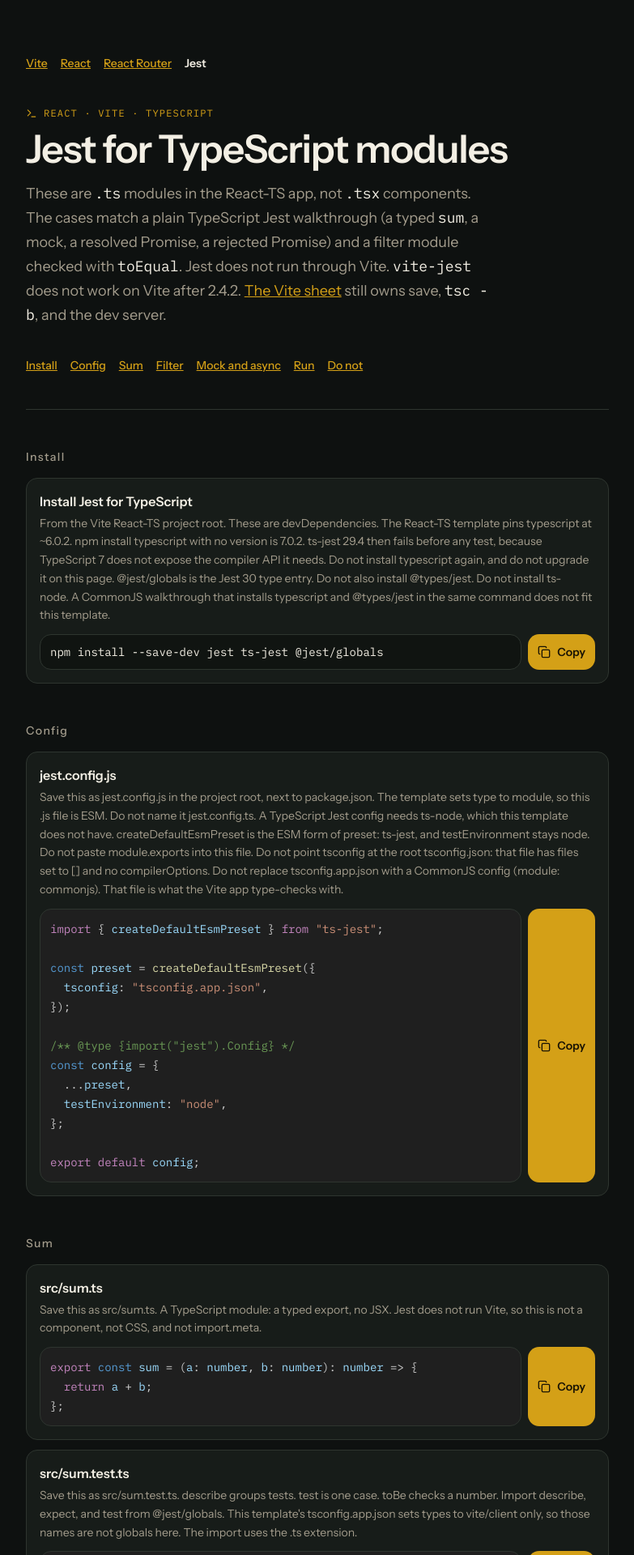
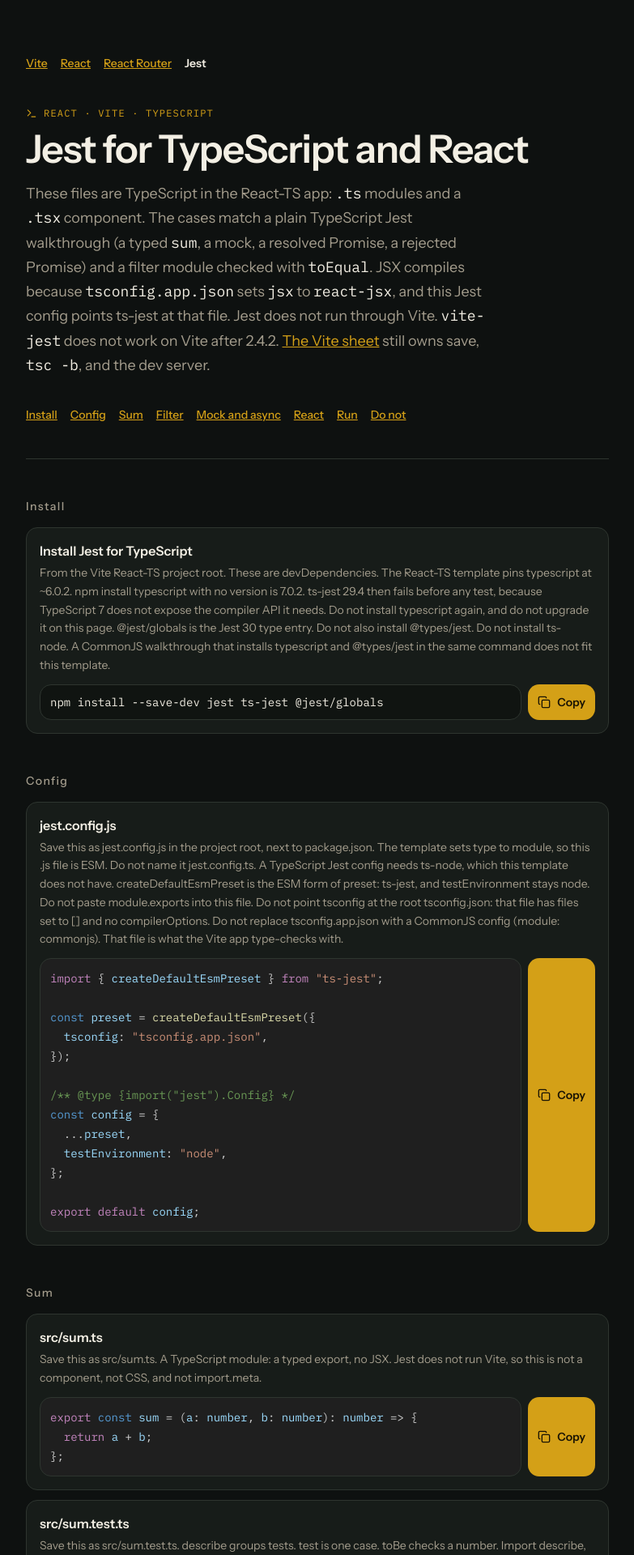
Before and after one commit to JosiahHands/viteTsCht, a React (Vite) app: page /jest in a window 1280 px wide. Shown: the top 1920 px of the page at 81% size, without its empty margins (248-1031 px from the left). Built offline with nearby package versions, Linux system fonts and the light colour scheme.

Commit message:
Add a React markup test and an npm test script

```diff
--- a/src/pages/JestPage.tsx
+++ b/src/pages/JestPage.tsx
@@ -65,13 +65,13 @@
     id: "jest-filter",
     title: "src/filterByTerm.ts",
     detail:
-      "Save this as src/filterByTerm.ts. Another TypeScript module. Link is the element type. An empty searchTerm throws. The function returns the matches. A JavaScript original of this example used module.exports and did not return the filtered array. This file returns Link[].",
-    command: `export type Link = {
+      "Save this as src/filterByTerm.ts. Another TypeScript module. Entry is the element type. An empty searchTerm throws. The function returns the matches. A JavaScript original of this example used module.exports. This file uses export.",
+    command: `export type Entry = {
   id: number;
   url: string;
 };
 
-export function filterByTerm(input: Link[], searchTerm: string): Link[] {
+export function filterByTerm(input: Entry[], searchTerm: string): Entry[] {
   if (!searchTerm) {
     throw new Error("searchTerm cannot be empty");
   }
@@ -83,11 +83,11 @@
     id: "jest-filter-test",
     title: "src/filterByTerm.test.ts",
     detail:
-      "Save this as src/filterByTerm.test.ts. toEqual compares the array. toThrow checks the empty-term error. import type { Link } is required: verbatimModuleSyntax is on, so a type-only name cannot use a value import.",
+      "Save this as src/filterByTerm.test.ts. toEqual compares the array. toThrow checks the empty-term error. import type { Entry } is required: verbatimModuleSyntax is on, so a type-only name cannot use a value import.",
     command: `import { describe, expect, test } from "@jest/globals";
-import { filterByTerm, type Link } from "./filterByTerm.ts";
+import { filterByTerm, type Entry } from "./filterByTerm.ts";
 
-const input: Link[] = [
+const input: Entry[] = [
   { id: 1, url: "https://www.url1.dev" },
   { id: 2, url: "https://www.url2.dev" },
   { id: 3, url: "https://www.link3.dev" },
@@ -155,13 +155,45 @@
   },
 ];
 
+const HELLO: Row[] = [
+  {
+    id: "jest-hello",
+    title: "src/Hello.tsx",
+    detail:
+      "Save this as src/Hello.tsx only when that file is not already in the project. The React page uses this same component. If it is already there, do not paste over it. Add the test only.",
+    command: `export default function Hello() {
+  return <h1>Hello</h1>;
+}`,
+  },
+  {
+    id: "jest-hello-test",
+    title: "src/Hello.test.tsx",
+    detail:
+      "Save this as src/Hello.test.tsx. react-dom is already a dependency. renderToStaticMarkup checks the markup string. It does not open a browser. Do not install @testing-library/react or jest-environment-jsdom. testEnvironment stays node.",
+    command: `import { expect, test } from "@jest/globals";
+import { renderToStaticMarkup } from "react-dom/server";
+import Hello from "./Hello.tsx";
+
+test("renders a heading", () => {
+  expect(renderToStaticMarkup(<Hello />)).toBe("<h1>Hello</h1>");
+});`,
+  },
+];
+
 const RUN: Row[] = [
+  {
+    id: "jest-script",
+    title: "One line inside scripts",
+    detail:
+      "Put this one line inside the scripts object in that project's package.json. Do not replace the whole file. The value is the command that already works. Do not set the script to jest. Bare \"test\": \"jest\" and npx jest do not turn on Node's ESM loader.",
+    command: `"test": "node --experimental-vm-modules node_modules/jest/bin/jest.js"`,
+  },
   {
     id: "jest-run",
     title: "Run the tests",
     detail:
-      "From the project root, after the install. This is not npm run dev and not npx tsc -b. Those other guides run npx jest or npm test. This template has no test script, and npx jest alone does not turn on Node's ESM loader. Node still prints ExperimentalWarning. That warning is not a failed test. ts-jest may also print TS151001, asking for esModuleInterop. The tests can still pass. Do not add esModuleInterop to tsconfig.app.json for that warning.",
-    command: "node --experimental-vm-modules node_modules/jest/bin/jest.js",
+      "From the project root, after the install and the script line. This is not npm run dev and not npx tsc -b. Node still prints ExperimentalWarning. That warning is not a failed test. ts-jest may also print TS151001, asking for esModuleInterop. The tests can still pass. Do not add esModuleInterop to tsconfig.app.json for that warning.",
+    command: "npm test",
   },
 ];
 
@@ -171,6 +203,7 @@
   { href: "#sum", label: "Sum" },
   { href: "#filter", label: "Filter" },
   { href: "#async", label: "Mock and async" },
+  { href: "#hello", label: "React" },
   { href: "#run", label: "Run" },
   { href: "#dont", label: "Do not" },
 ];
@@ -183,13 +216,15 @@
       <header className="border-b border-border pb-8">
         <Kicker>React · Vite · TypeScript</Kicker>
         <h1 className="mt-3 text-4xl font-semibold tracking-tight text-fg sm:text-5xl">
-          Jest for TypeScript modules
+          Jest for TypeScript and React
         </h1>
         <p className="mt-4 max-w-xl text-lg leading-relaxed text-muted">
-          These are <Code>.ts</Code> modules in the React-TS app, not <Code>.tsx</Code> components. The cases match a
-          plain TypeScript Jest walkthrough (a typed <Code>sum</Code>, a mock, a resolved Promise, a rejected Promise)
-          and a filter module checked with <Code>toEqual</Code>. Jest does not run through Vite.{" "}
-          <Code>vite-jest</Code> does not work on Vite after 2.4.2.{" "}
+          These files are TypeScript in the React-TS app: <Code>.ts</Code> modules and a <Code>.tsx</Code> component.
+          The cases match a plain TypeScript Jest walkthrough (a typed <Code>sum</Code>, a mock, a resolved Promise, a
+          rejected Promise) and a filter module checked with <Code>toEqual</Code>. JSX compiles because{" "}
+          <Code>tsconfig.app.json</Code> sets <Code>jsx</Code> to <Code>react-jsx</Code>, and this Jest config points
+          ts-jest at that file. Jest does not run through Vite. <Code>vite-jest</Code> does not work on Vite after
+          2.4.2.{" "}
           <Link to="/" className="text-primary underline">
             The Vite sheet
           </Link>{" "}
@@ -206,6 +241,14 @@
         id="async"
         title="Mock and async"
         rows={ASYNC}
+        copied={copied}
+        copyErrorId={copyErrorId}
+        onCopy={copy}
+      />
+      <CommandGroup
+        id="hello"
+        title="React"
+        rows={HELLO}
         copied={copied}
         copyErrorId={copyErrorId}
         onCopy={copy}
@@ -242,10 +285,11 @@
             </p>
           </li>
           <li className="rounded-lg border border-border bg-surface px-4 py-4">
-            <p className="font-mono text-sm text-muted line-through">a .tsx test</p>
+            <p className="font-mono text-sm text-muted line-through">a .css import</p>
             <p className="mt-2 text-sm leading-relaxed text-fg">
-              JSX, CSS, and <Code>import.meta</Code> go through Vite. This Jest config does not load Vite plugins.
-              Keep these tests on the <Code>.ts</Code> modules above.
+              CSS and <Code>import.meta</Code> go through Vite. This config does not load Vite plugins, so a test that
+              imports a <Code>.css</Code> file or reads <Code>import.meta</Code> is still out. A <Code>.tsx</Code>{" "}
+              component with no CSS is in scope. <Code>renderToStaticMarkup</Code> only checks the markup string.
             </p>
           </li>
           <li className="rounded-lg border border-border bg-surface px-4 py-4">
```
